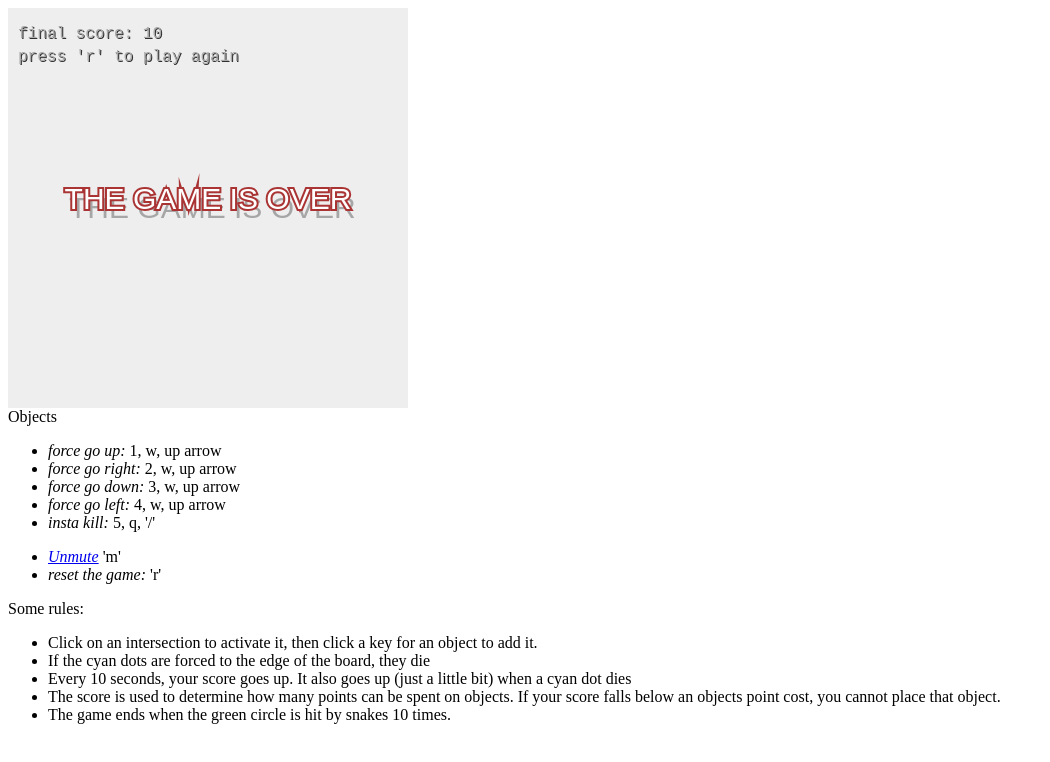
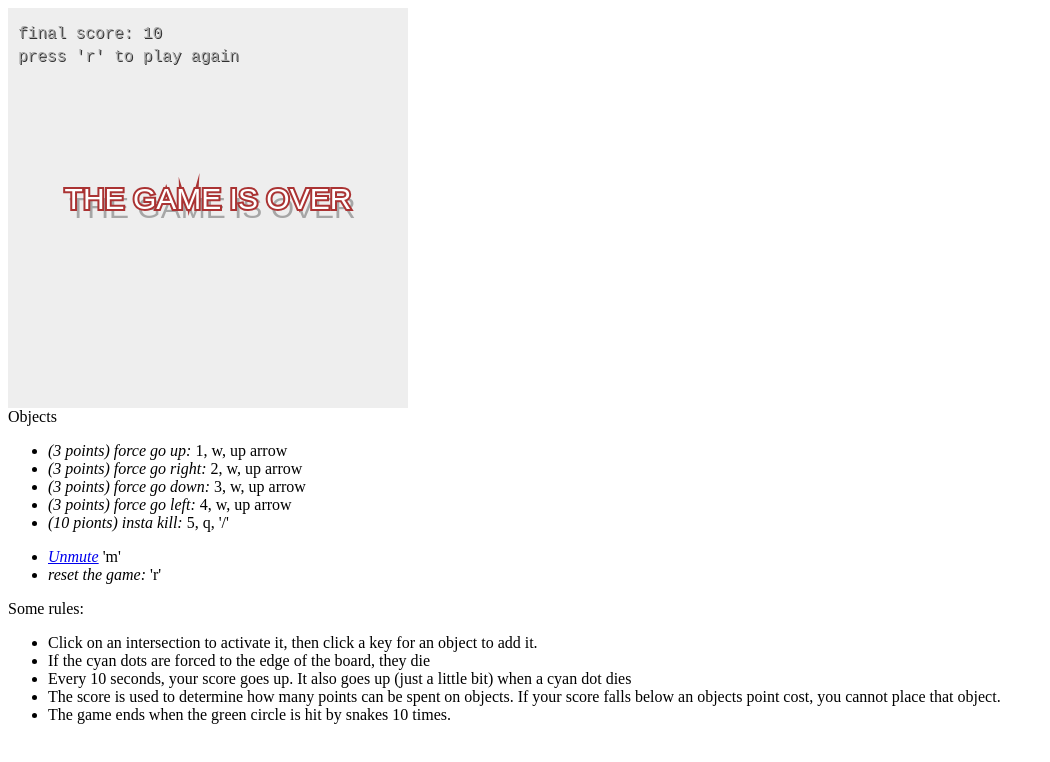
Before and after one commit to zombified/gridten, a plain HTML site: page index.html in a window 1280 px wide. Shown: the whole page, without its empty margins (0-1050 px from the left). Drawn offline with Linux system fonts and the light colour scheme; no server answers.

Commit message:
added notes on help about point costs

```diff
--- a/index.html
+++ b/index.html
@@ -25,11 +25,11 @@
         <div>
             Objects
             <ul>
-                <li><em>force go up:</em> 1, w, up arrow</li>
-                <li><em>force go right:</em> 2, w, up arrow</li>
-                <li><em>force go down:</em> 3, w, up arrow</li>
-                <li><em>force go left:</em> 4, w, up arrow</li>
-                <li><em>insta kill:</em> 5, q, '/'</li>
+                <li><em>(3 points) force go up:</em> 1, w, up arrow</li>
+                <li><em>(3 points) force go right:</em> 2, w, up arrow</li>
+                <li><em>(3 points) force go down:</em> 3, w, up arrow</li>
+                <li><em>(3 points) force go left:</em> 4, w, up arrow</li>
+                <li><em>(10 pionts) insta kill:</em> 5, q, '/'</li>
             </ul>
         </div>
         <ul>
```
